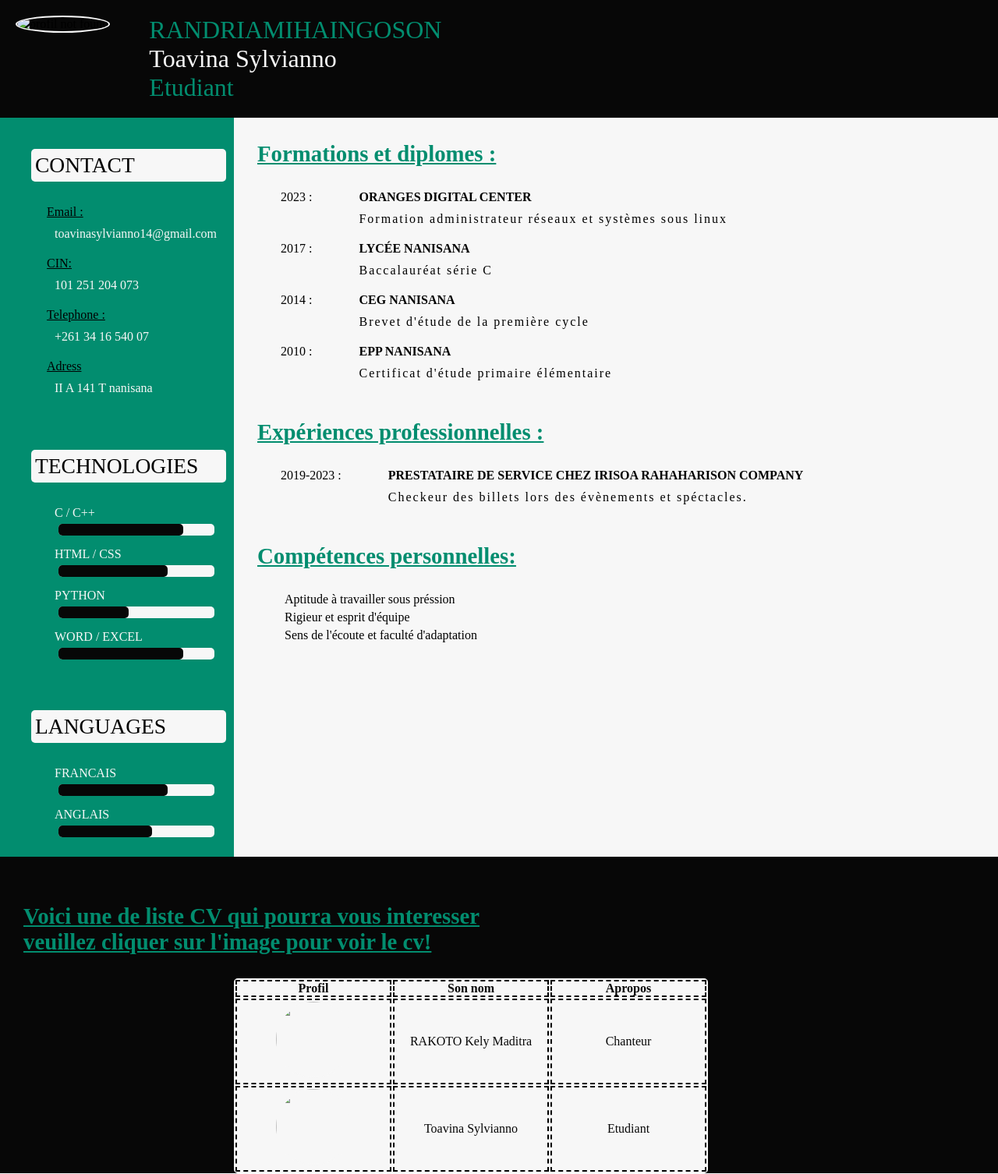
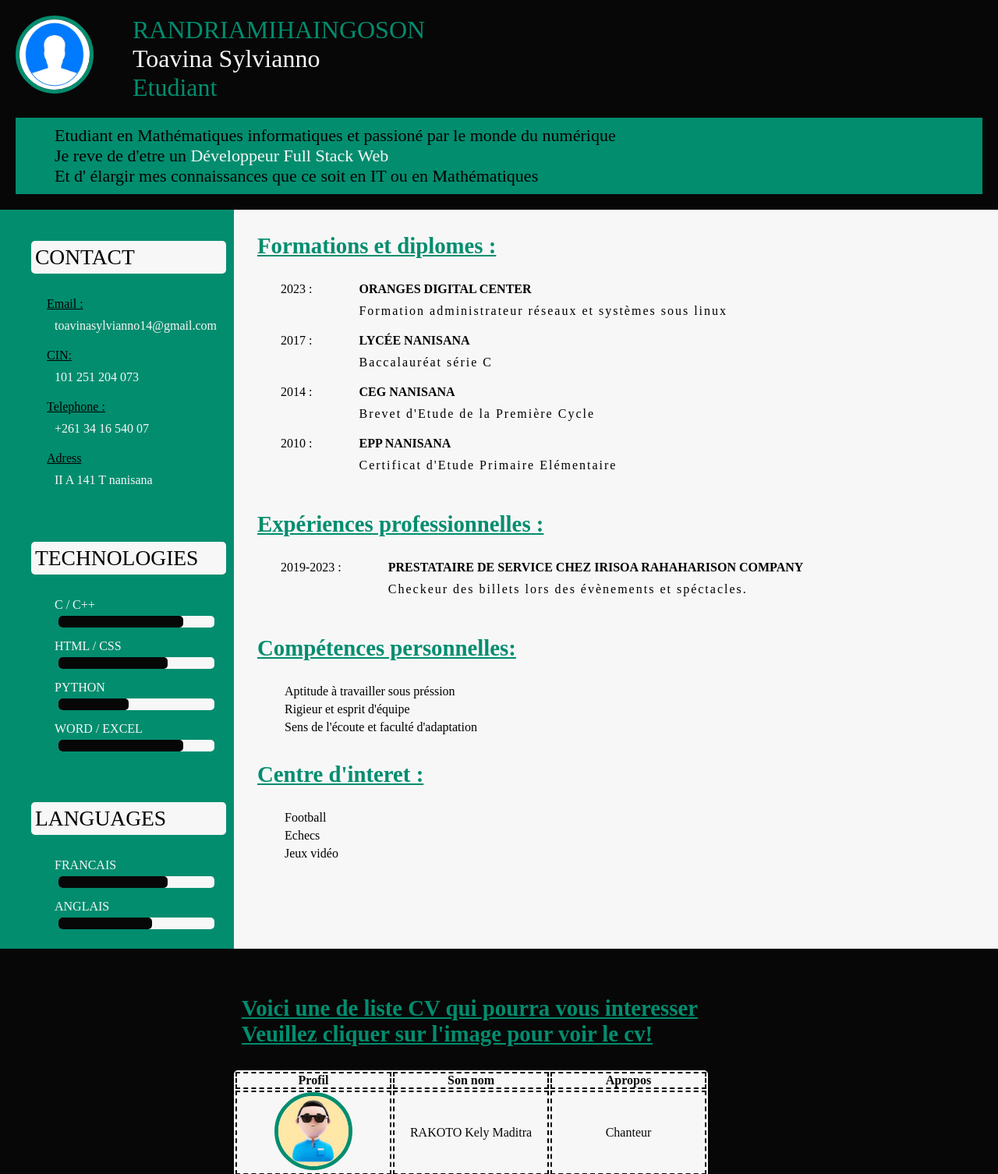
Before and after one commit to ToavinaJr/DataTrainingRepo, a plain HTML site: page toavina_sylvianno_cv.html in a window 1280 px wide. Shown: the top 1506 px of the page at 78% size. Drawn offline with Linux system fonts and the light colour scheme.

Commit message:
ajout de la motivation et centre d'interet

```diff
--- a/toavina_sylvianno_cv.html
+++ b/toavina_sylvianno_cv.html
@@ -9,7 +9,7 @@
 <body>
 <style>
     :root{
-        --coleur-primaire: #028d6f;
+        --color-primary: #028d6f;
         --color-secondary: rgb(7,7,7);
          --color-thirdly: #f7f7f7;
         --font-big: 32px;
@@ -53,7 +53,7 @@
     }
 
     .bg-primary{
-        background: var(--coleur-primaire)
+        background: var(--color-primary)
     }
 
     .bg-secondary{
@@ -65,7 +65,7 @@
     }
 
     .txt-primary{
-        color: var(--coleur-primaire);
+        color: var(--color-primary);
     }
 
     .txt-secondary{
@@ -79,11 +79,12 @@
     img{
         width: 100px;
         height: 100px;
-        border: solid 2px var(--color-thirdly);
+        border: solid 5px var(--color-primary);
     }
 
     header{
         padding: 20px;
+        width: 100%;
     }
 
     .about{
@@ -100,6 +101,18 @@
 
     .first-name, .status{
         text-transform: capitalize;
+    }
+
+    .container-motivation{
+        margin: 0;
+        width: 100%;
+        padding: 0;
+        margin-top: 20px;
+    }
+
+    .motivation{
+        font-size: 22px;
+        padding: 10px 50px;
     }
 
     .left{
@@ -210,6 +223,10 @@
         margin-top: 30px;
     }
 
+    footer h2{
+        margin-left: 310px;
+    }
+
     table{
         margin-left: 300px;
         margin-top: 30px;
@@ -223,15 +240,25 @@
 </style>
 
 <div class="cv-container flex-column bg-secondary">
-    <header class="bg-secondary flex-row">
-        <div class="img-">
-            <img class="circle" src="images/profil.png" alt="profil not found">
+    <header class="bg-secondary flex-column">
+        <div class="flex-row">
+            <div class="img">
+                <img class="circle" src="profil.png" alt="profil not found">
+            </div>
+            <div class="about flex-column">
+                <span class="txt-primary name">randriamihaingoson</span>
+                <span class="txt-thirdly first-name">toavina sylvianno</span>
+                <span class="status txt-primary">etudiant</span>
+            </div>
         </div>
-        <div class="about flex-column">
-            <span class="txt-primary name">randriamihaingoson</span>
-            <span class="txt-thirdly first-name">toavina sylvianno</span>
-            <span class="status txt-primary">etudiant</span>
+        <div class="container-motivation bg-primary">
+            <p class="motivation">
+                Etudiant en Mathématiques informatiques et passioné par le monde du numérique<br>
+                Je reve de d'etre un <span class="txt-thirdly">Développeur Full Stack Web</span><br>
+                Et d' élargir mes connaissances que ce soit en IT ou en Mathématiques
+            </p>
         </div>
+
     </header>
 
     <main class="flex-row bg-primary">
@@ -350,8 +377,8 @@
                                 CEG NANISANA
                             </p>
                             <p class="info">
-                                Brevet d'étude de la première
-                                cycle
+                                Brevet d'Etude de la Première
+                                Cycle
                             </p>
                         </div>
                     </div>
@@ -364,8 +391,8 @@
                                 Epp    NANISANA
                             </p>
                             <p class="info">
-                                Certificat d'étude primaire
-                                élémentaire
+                                Certificat d'Etude Primaire
+                                Elémentaire
                             </p>
                         </div>
                     </div>
@@ -406,6 +433,24 @@
 
                     </div>
                 </div>
+
+                <div class="curcus">
+                    <h2 class="txt-primary">Centre d'interet :</h2>
+                    <div class="curcus-info flex-column">
+                        <ul class="skills-list">
+                            <li class="skills-list-item">
+                                <span>Football</span>
+                            </li>
+                            <li class="skills-list-item">
+                                <span>Echecs</span>
+                            </li>
+                            <li class="skills-list-item">
+                                <span>Jeux vidéo</span>
+                            </li>
+                        </ul>
+
+                    </div>
+                </div>
             </div>
         </section>
     </main>
@@ -413,7 +458,7 @@
     <footer>
         <h2 class="txt-primary">
             Voici une de liste CV qui pourra vous interesser <br>
-            veuillez cliquer sur l'image pour voir le cv!
+            Veuillez cliquer sur l'image pour voir le cv!
         </h2>
 
         <table class="rounded bg-thirdly txt-secondary">
@@ -426,7 +471,7 @@
                 <tr>
                     <td>
                         <a href="rakotokely.html">
-                            <img class="img circle" src="images/rakoto_kely.jpg" alt="">
+                            <img class="img circle" src="rakoto_kely.jpg" alt="">
                         </a>
                     </td>
                     <td>
@@ -440,7 +485,7 @@
                 <tr>
                     <td>
                         <a href="toavina_sylvianno_cv.html">
-                            <img class="img circle" src="images/profil.png" alt="">
+                            <img class="img circle" src="profil.png" alt="">
                         </a>
                     </td>
                     <td>
```
